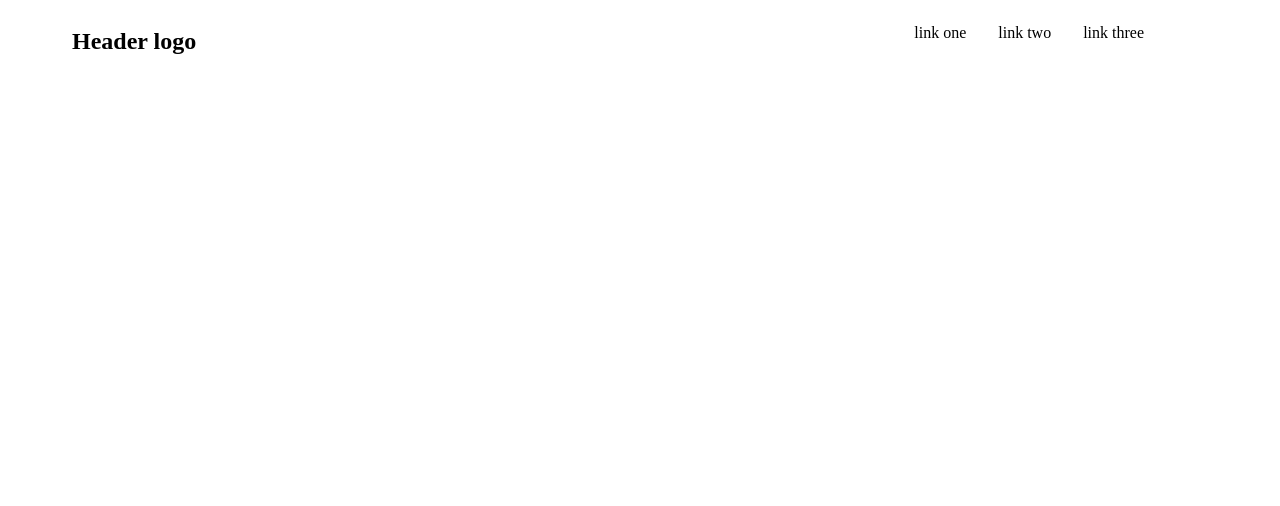
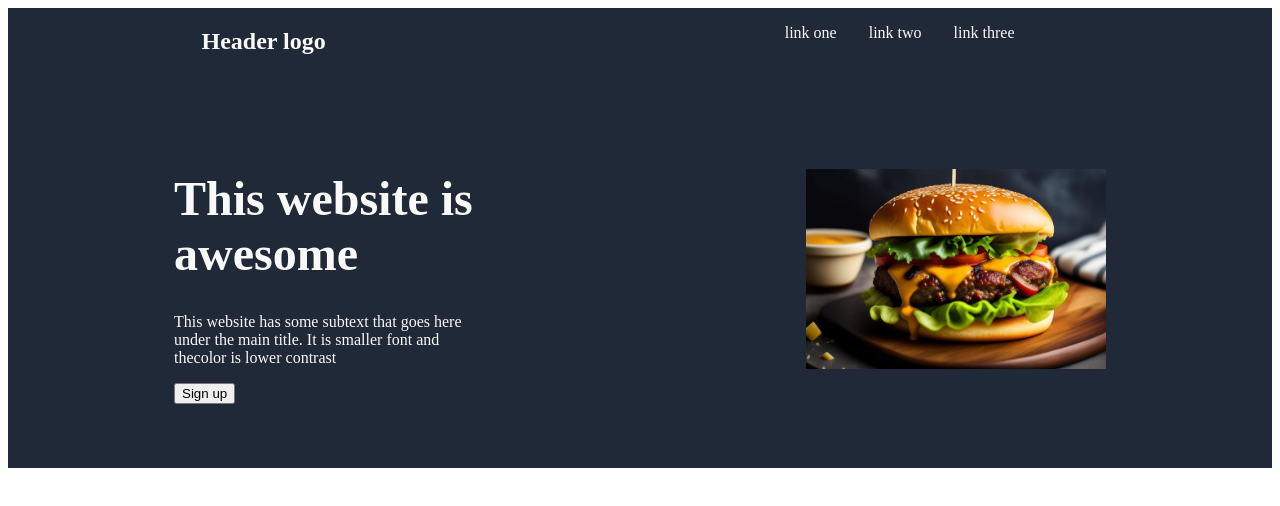
Before and after one commit to JaLyyy/firstProject, a plain HTML site: page index.html in a window 1280 px wide. Drawn offline with Linux system fonts and the light colour scheme.

Commit message:
add and style nav&header.

```diff
--- a/index.html
+++ b/index.html
@@ -17,7 +17,16 @@
             <li>link three</li>
         </ul>
     </nav>
-
+   <div class="container">
+    <div class="left">
+    <h1>This website is awesome</h1>
+    <p>This website has some subtext that goes here under the main title. It is smaller font and thecolor is lower contrast</p>
+    <button>Sign up</button>
+   </div>
+<div class="right">
+<img src="img/front-view-tasty-meat-burger-with-cheese-and-salad-free-photo.jpg" alt="photo of a burger">
+</div>
+</div>
 
 
 </div>
--- a/style.css
+++ b/style.css
@@ -6,11 +6,14 @@
 
 nav {
     display: flex;
-    justify-content: space-between;
+    justify-content: space-around;
+    gap: 160px;
+
 }
 
 nav h1 {
     margin-left: 64px;
+    color: #f9faf8
 }
 
 nav ul {
@@ -18,13 +21,33 @@ nav ul {
     gap: 32px;
     margin-right: 128px;
     list-style-type: none;
+    color: #f9faf8;
 }
 
-.headerContainer2 {
+
+.container {
     display: flex;
+    justify-content: space-around;
+    align-items: center;
+    margin-top: 64px;
+    padding-bottom: 64px;
+
 }
 
-.con {
-    display: flex;
-    flex-direction: row;
+.left  {
+    max-width: 300px;
 }
+
+.left p {
+color: #f9faf8;
+}
+
+.left h1 {
+    font-size: 48px;
+    font-weight: 900;
+    color: #f9faf8;
+}
+
+.headerContainer {
+    background-color: #1F2937;
+}
```
